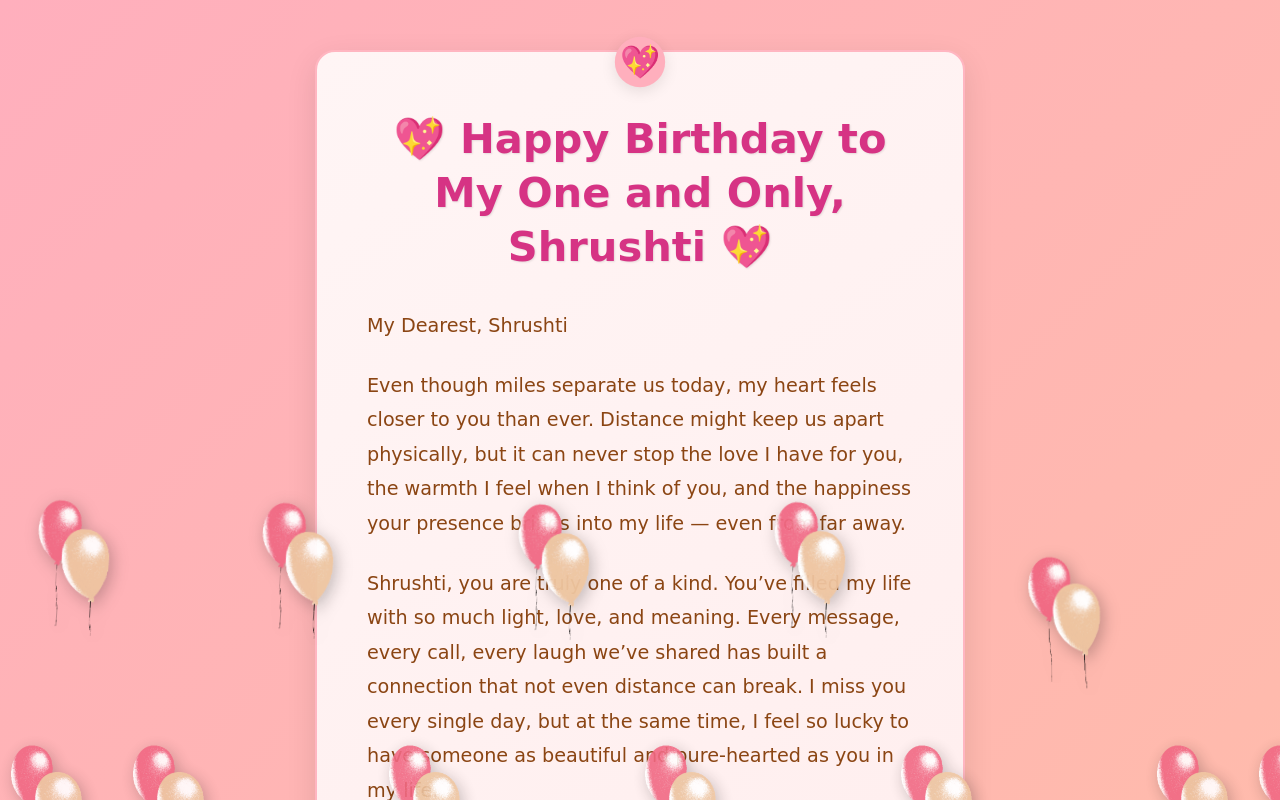
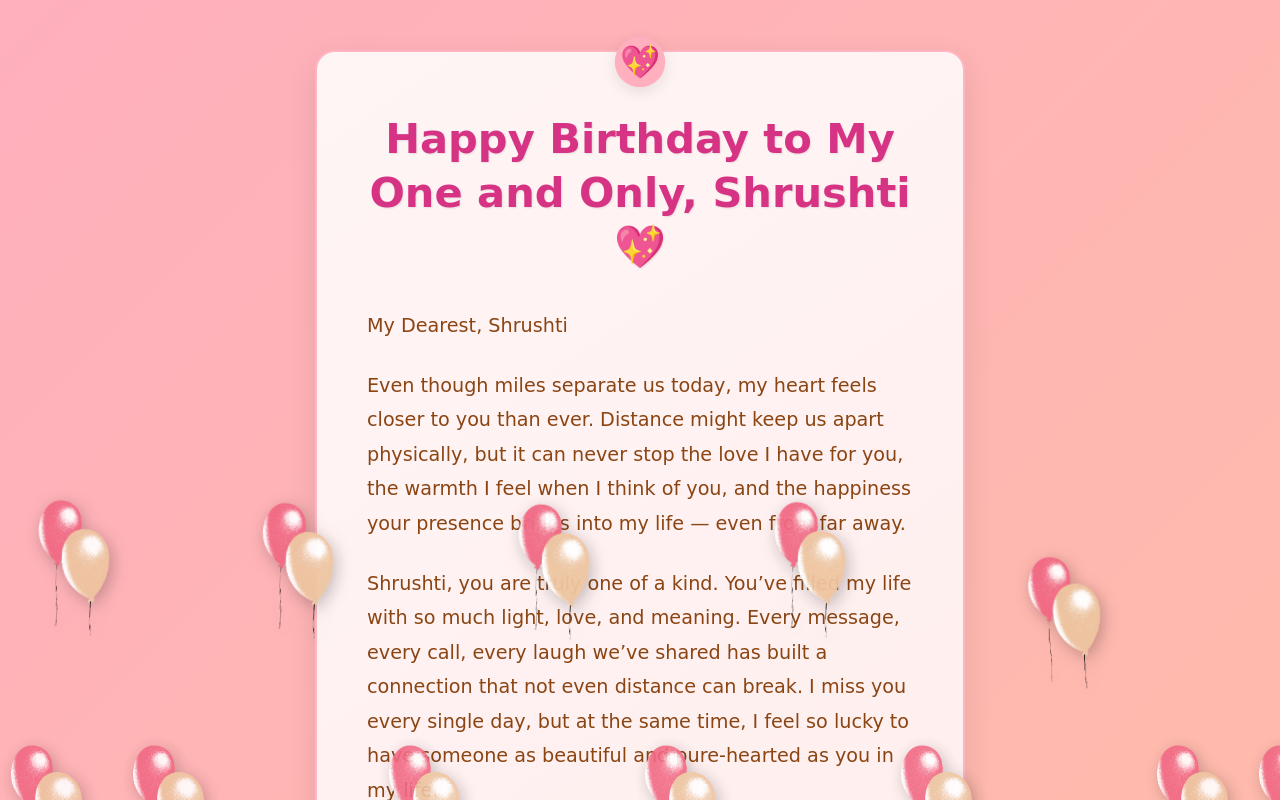
Before and after one commit to DEBTULYA2005/birthday, a React (Vite) app: page /gift in a window 1280 px wide. Shown: the top 800 px of the page. Built offline with nearby package versions, Linux system fonts and the light colour scheme.

Commit message:
edit letter

```diff
--- a/src/giftbox.jsx
+++ b/src/giftbox.jsx
@@ -261,7 +261,7 @@ const signatureContainer = {
         <div style={{...heartStyle, animation: "heartBeat 2s ease-in-out infinite"}}>💖</div>
 
         <h1 style={titleStyle}>
-          💖 Happy Birthday to My One and Only, Shrushti 💖
+          Happy Birthday to My One and Only, Shrushti 💖
         </h1>
 
         <div style={letterContentStyle}>
```
